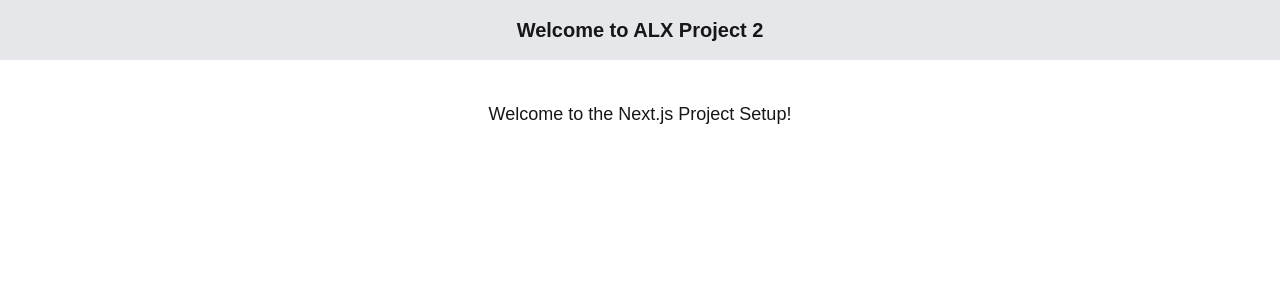
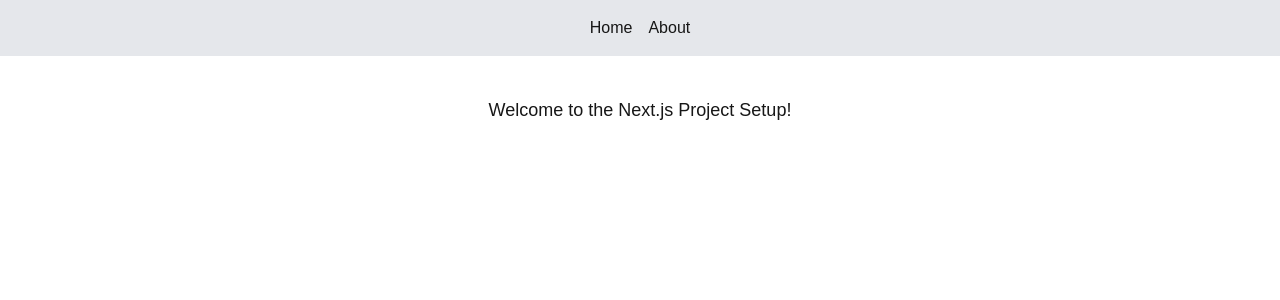
Before and after one commit to Icequeshe/alx-project-0x02-setup, a Next.js app in the folder alx-project-0x02/: page / in a window 1280 px wide. Shown: the top 300 px of the page. Built offline with nearby package versions, Linux system fonts and the light colour scheme.

Commit message:
Add basic routing: home and about pages with header navigation

```diff
--- a/alx-project-0x02/components/layout/Header.tsx
+++ b/alx-project-0x02/components/layout/Header.tsx
@@ -1,7 +1,14 @@
+import Link from "next/link";
+
 const Header = () => {
   return (
-    <header className="p-4 bg-gray-200 text-center">
-      <h1 className="text-xl font-bold">Welcome to ALX Project 2</h1>
+    <header className="p-4 bg-gray-200 flex gap-4 justify-center">
+      <Link href="/home" className="font-medium hover:underline">
+        Home
+      </Link>
+      <Link href="/about" className="font-medium hover:underline">
+        About
+      </Link>
     </header>
   );
 };
--- /dev/null
+++ b/alx-project-0x02/pages/about.tsx
@@ -0,0 +1,9 @@
+const AboutPage = () => {
+  return (
+    <div className="min-h-screen flex items-center justify-center">
+      <h1 className="text-2xl font-bold">About Us</h1>
+    </div>
+  );
+};
+
+export default AboutPage;
--- /dev/null
+++ b/alx-project-0x02/pages/home.tsx
@@ -0,0 +1,9 @@
+const HomePage = () => {
+  return (
+    <div className="min-h-screen flex items-center justify-center">
+      <h1 className="text-2xl font-bold">Welcome to the Home Page</h1>
+    </div>
+  );
+};
+
+export default HomePage;
```
